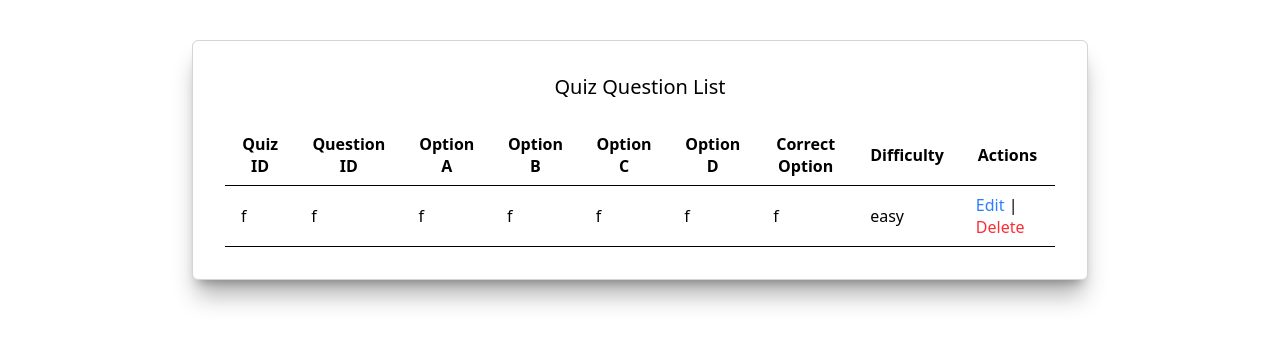
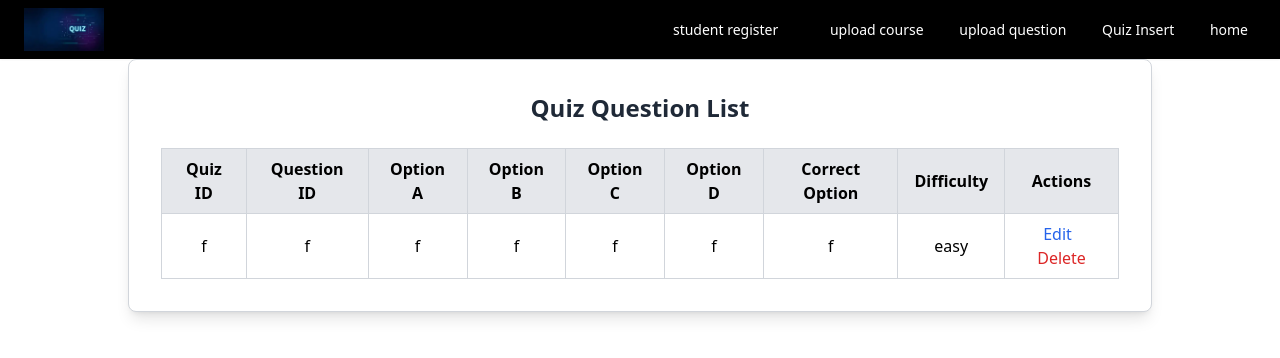
Before and after one commit to quizhsh-del/quiz, a Django app: page /quizlist in a window 1280 px wide. Shown: the top 358 px of the page. Run offline with Django 5.2, Linux system fonts and the light colour scheme; data comes from the database, SQL or seed files in the repository; both versions use the stored data as it was after the commit; some libraries are stand-ins or nearby versions.

Commit message:
18-12-2025

```diff
--- a/Common/Templates/commonhome.html
+++ b/Common/Templates/commonhome.html
@@ -40,7 +40,7 @@
     </header>
      <!-- ====================== HERO SECTION ====================== -->
     <section class="max-w-7xl mx-auto px-6 py-20 text-center rounded-xl bg-cover bg-center bg-no-repeat"
-        style="background-image: url('{% static 'images/quizz.jpg.png' %}');">
+        style="background-image: url('{% static 'images/home.jpeg' %}');">
         <div class="backdrop-brightness-50 py-20 px-5 rounded-xl">
             <h2 class="text-4xl font-bold text-white mb-4 drop-shadow">
                 Welcome to the Quiz and PYQ Management System
--- a/Faculty/Templates/fheader.html
+++ b/Faculty/Templates/fheader.html
@@ -12,6 +12,7 @@
     </ul>
 </div> {% endcomment %}
 {% load static %}
+{% load widget_tweaks %}
 <!DOCTYPE html>
 <html lang="en">
 
@@ -25,36 +26,39 @@
 
 </head>
 
-<body class="bg-violet-50 text-violet-800">
+<body class="bg-black-50 text-black-800">
 
     <!-- ====================== HEADER ====================== -->
-    <header class="bg-white shadow-sm">
+    <header class=" bg-black shadow-sm">
+
         <nav class="max-w-7xl mx-auto px-6 py-2 flex items-center justify-between">
 
             <img src="{% static 'images/download.jpg.webp' %}" alt="Logo" class="h-25 w-20 mr-3" />
-            <h1 class="text-2xl font-bold text--600">
-                Quiz And PYQ Management System....
+            <h1 class="text-2xl font-bold text-white-600">
+
             </h1>
 
             <div class="space-x-4">
                  <a href="{% url 'student_register' %}"
-                    class=" px-2 py-1 text-sm font-medium bg-white-500 text-black rounded hover:bg-gray-700 ">
+                    class=" px-2 py-1 text-sm font-medium bg-white-500 text-white rounded hover:bg-gray-700 ">
                 student register
                 <a href="{% url 'question_insert' %}"
-                    class=" px-2 py-1 text-sm font-medium bg-white-500 text-black rounded hover:bg-gray-700">
+                    class=" px-2 py-1 text-sm font-medium bg-white-500 text-white rounded hover:bg-gray-700">
                 upload course
                 </a>
                 <a href="{% url 'upload_question' %}"
-                    class=" px-2 py-1 text-sm font-medium bg-white-500 text-black rounded hover:bg-gray-700">
+                    class=" px-2 py-1 text-sm font-medium bg-white-500 text-white rounded hover:bg-gray-700">
                     upload question
             </a>
                 <a href="{% url 'quiz_insert' %}"
-                    class=" px-2 py-1 text-sm font-medium bg-white-500 text-black rounded hover:bg-gray-700">
+                    class=" px-2 py-1 text-sm font-medium bg-white-500 text-white rounded hover:bg-gray-700">
                 Quiz Insert
                 </a>
                 <a href="{% url 'faculty_home' %}"
-                    class=" px-2 py-1 text-sm font-medium bg-white-500 text-black rounded hover:bg-gray-700">
+                    class=" px-2 py-1 text-sm font-medium bg-white-500 text-white rounded hover:bg-gray-700">
                 home
                 </a>
             </div>
         </nav>
+    </header>
+</body>
--- a/Faculty/Templates/quizdisplay.html
+++ b/Faculty/Templates/quizdisplay.html
@@ -1,5 +1,5 @@
-{% comment %} {% include 'fheader.html' %}
-<h2>quizdisplay</h2>
+ {% include 'fheader.html' %}
+{% comment %}<h2>quizdisplay</h2>
 <form method ="post" action={%url "quiz_insert"%}>
     {% csrf_token %}
     {% for q in quizdata %}
@@ -59,40 +59,63 @@
 </body>
 </html> {% endcomment %}
 {% load widget_tweaks %}
-<div>
+<!DOCTYPE html>
+<html lang="en">
+<head>
+    <meta charset="UTF-8">
+    <title>Quiz Questions</title>
+    <meta name="viewport" content="width=device-width, initial-scale=1.0">
+
+    <!-- Tailwind CDN -->
     <script src="https://cdn.jsdelivr.net/npm/@tailwindcss/browser@4"></script>
 </head>
-    <div class="max-w-4xl mx-auto mt-10 bg-white p-8 rounded-md shadow-xl/30 border bg-gray-500 border-gray-300  ">
-        <h1 class="text-center text-black-600 dark:text-black-400 text-xl mb-6">Quiz Question List</h1>
-        <table class="min-w-full bg-white">
+<body class="bg-gray-100 min-h-screen flex items-center justify-center">
+    <div class="flex justify-center">
+    <div class="w-full max-w-5xl bg-white p-8 rounded-lg shadow-lg border border-gray-300">
+
+        <h1 class="text-2xl font-semibold text-gray-800 text-center mb-6">
+            Quiz Question List
+        </h1>
+
+        <table class="min-w-full border border-gray-300">
             <thead>
-                <tr>
-                    <th class="py-2 px-4 border-b">Quiz ID</th>
-                    <th class="py-2 px-4 border-b">Question ID</th>
-                    <th class="py-2 px-4 border-b">Option A</th>
-                    <th class="py-2 px-4 border-b">Option B</th>
-                    <th class="py-2 px-4 border-b">Option C</th>
-                    <th class="py-2 px-4 border-b">Option D</th>
-                    <th class="py-2 px-4 border-b">Correct Option</th>
-                    <th class="py-2 px-4 border-b">Difficulty</th>
-                    <th class="py-2 px-4 border-b">Actions</th>
+                <tr class="bg-gray-200">
+                    <th class="px-4 py-2 border border-gray-300">Quiz ID</th>
+                    <th class="px-4 py-2 border border-gray-300">Question ID</th>
+                    <th class="px-4 py-2 border border-gray-300">Option A</th>
+                    <th class="px-4 py-2 border border-gray-300">Option B</th>
+                    <th class="px-4 py-2 border border-gray-300">Option C</th>
+                    <th class="px-4 py-2 border border-gray-300">Option D</th>
+                    <th class="px-4 py-2 border border-gray-300">Correct Option</th>
+                    <th class="px-4 py-2 border border-gray-300">Difficulty</th>
+                    <th class="px-4 py-2 border border-gray-300">Actions</th>
                 </tr>
             </thead>
             <tbody>
                 {% for q in quizdata %}
-                <tr>
-                    <td class="py-2 px-4 border-b">{{ q.quiz_id }}</td>
-                    <td class="py-2 px-4 border-b">{{ q.question_id }}</td>
-                    <td class="py-2 px-4 border-b">{{ q.option_A }}</td>
-                    <td class="py-2 px-4 border-b">{{ q.option_B }}</td>
-                    <td class="py-2 px-4 border-b">{{ q.option_C }}</td>
-                    <td class="py-2 px-4 border-b">{{ q.option_D }}</td>
-                    <td class="py-2 px-4 border-b">{{ q.correct_option }}</td>
-                    <td class="py-2 px-4 border-b">{{ q.Difficulty_Level }}</td>
-                    <td class="py-2 px-4 border-b">
-                        <a href="{% url 'quiz_edit' q.quiz_id %}" class="text-blue-500 hover:underline">Edit</a> |
-                        <a href="{% url 'quiz_delete' q.quiz_id %}" class="text-red-500 hover:underline">Delete</a>
+                <tr class="hover:bg-gray-100">
+                    <td class="px-4 py-2 border border-gray-300 text-center">{{ q.quiz_id }}</td>
+                    <td class="px-4 py-2 border border-gray-300 text-center">{{ q.question_id }}</td>
+                    <td class="px-4 py-2 border border-gray-300 text-center">{{ q.option_A }}</td>
+                    <td class="px-4 py-2 border border-gray-300 text-center">{{ q.option_B }}</td>
+                    <td class="px-4 py-2 border border-gray-300 text-center">{{ q.option_C }}</td>
+                    <td class="px-4 py-2 border border-gray-300 text-center">{{ q.option_D }}</td>
+                    <td class="px-4 py-2 border border-gray-300 text-center">{{ q.correct_option }}</td>
+                    <td class="px-4 py-2 border border-gray-300 text-center">{{ q.Difficulty_Level }}</td>
+                    <td class="px-4 py-2 border border-gray-300 text-center">
+                        <a href="{% url 'quiz_edit' q.quiz_id %}"
+                           class="text-blue-600 hover:underline mr-2">Edit</a>
+                        <a href="{% url 'quiz_delete' q.quiz_id %}"
+                           class="text-red-600 hover:underline"
+                           onclick="return confirm('Are you sure you want to delete this quiz question?');">
+                           Delete
+                        </a>
                     </td>
-                    {% endfor %}
                 </tr>
+                {% endfor %}
             </tbody>
+        </table>
+    </div>
+    </div>
+</body>
+</html>
--- a/Faculty/urls.py
+++ b/Faculty/urls.py
@@ -18,7 +18,7 @@ path('student/edit/<str:roll_no>/', views.student_edit, name='student_edit'),
 path('student/delete/<str:roll_no>/', views.student_delete, name='student_delete'),
 path('quiz/edit/<str:quiz_id>/', views.quiz_edit, name='quiz_edit'),
 path('quiz/delete/<str:quiz_id>/', views.quiz_delete, name='quiz_delete'),
-
+path('question/delete/<str:subject_id>/', views.pyqquestiondelete, name='pyq_question_delete'),
 
  #action performed
  path('facultyaction',views.faculty_reg,name='faculty_reg'),
--- a/Faculty/views.py
+++ b/Faculty/views.py
@@ -158,3 +158,8 @@ def upload_question_action(request):#view action
 def uploadquestion(request):
     qf = questionsForm()
     return render(request,'uquestions.html', {'form':qf})
+
+def pyqquestiondelete(request, subject_id):
+    q = get_object_or_404(questions, subject_id=subject_id)
+    q.delete()
+    return redirect('question_displays')
```
Also changed, not shown: Faculty/Templates/questiondisplay.html (+52 -21 lines), Faculty/Templates/questioninsert.html (+12 -3 lines), Faculty/Templates/quizinsert.html (+96 -2 lines), Faculty/Templates/uquestions.html (+4 -5 lines), Common/static/images/home.jpeg (added), db.sqlite3, qndisplay2/freepik__professional-teacher-pointing-at-open-book-organiz__39357.png (added), qndisplay2/quizz.jpg.png (added).
